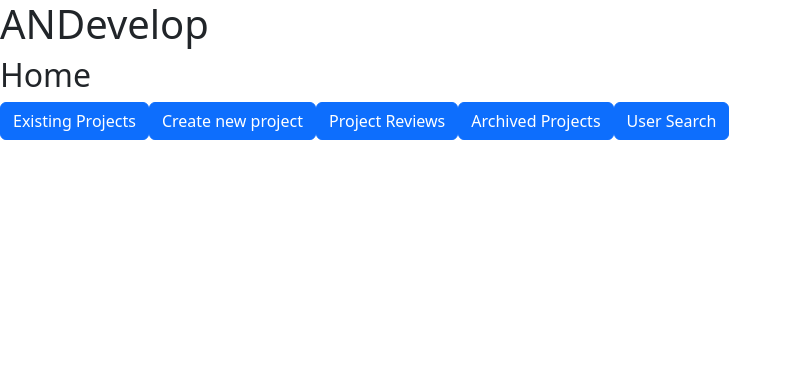
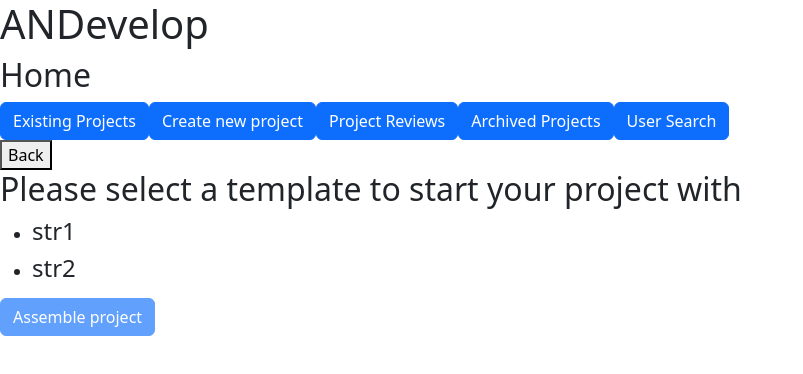
Before and after one commit to 1upskillsystems/ANDevelop, a React (Create React App) app in the folder client/: page /choose-existing-template in a window 1280 px wide. Shown: the top 374 px of the page, without its empty margins (0-803 px from the left). Built offline with nearby package versions, Linux system fonts and the light colour scheme.

Commit message:
addition of template search component with css file, mods to prev components tp render/path and mod to mockData for template differentation

```diff
--- a/client/src/App.js
+++ b/client/src/App.js
@@ -3,6 +3,7 @@ import { Route, Routes } from "react-router-dom";
 import CurrentProjects from "./components/currentProjects";
 import HomePage from "./components/HomePage";
 import TemplateRoute from "./components/templateRoute";
+import TemplateSearch from "./components/templateSearch";
 import { UserContext, useUserContextValue } from "./contexts/userContext";
 import {
   ProjectContext,
@@ -34,6 +35,10 @@ const App = () => {
                 path="/choose-template-route"
                 element={<TemplateRoute />}
               />
+              <Route
+                path="/choose-existing-template"
+                element={<TemplateSearch />}
+              />
             </Routes>
           </main>
           <Test />
--- a/client/src/components/templateRoute.js
+++ b/client/src/components/templateRoute.js
@@ -21,7 +21,7 @@ function TemplateRoute() {
                         </p>
                 </section>
                 <section id="choose-template">
-                    <NavLink to="">
+                    <NavLink to="/choose-existing-template">
                         <button className="">Select exiting template</button>
                     </NavLink>
                         <p>
--- /dev/null
+++ b/client/src/components/templateSearch.css
@@ -0,0 +1,22 @@
+.template-search {
+    display: flex;
+    flex-direction: row;
+    flex-wrap: wrap;
+}
+
+.template-search .hidden {
+    display: none;
+}
+
+.template-search header {
+    width: 100%;
+}
+
+.template-search .template-search-viewport,
+.template-search .template-search-details {
+    width: 50%;
+}
+
+.selected {
+    background-color: #eaeaea;
+}
--- /dev/null
+++ b/client/src/components/templateSearch.js
@@ -0,0 +1,52 @@
+import React, { useState, useContext } from 'react';
+import { NavLink } from "react-router-dom";
+import { TemplateContext } from "../contexts/templateContext";
+import Button from "react-bootstrap/Button";
+import "./templateSearch.css";
+
+function TemplateSearch() {
+
+    const temp = useContext(TemplateContext);
+    let [templateObj, setTemplateObj] = useState([]);
+
+    return(
+        <section className="template-search">
+            <header>
+                <NavLink to="/choose-template-route">
+                    <button>Back</button>
+                </NavLink>
+                <h2>Please select a template to start your project with</h2>
+            </header>
+            <div className="template-search-viewport">
+                <ul className="template-search-list">
+                    {temp.templates.map((elem, i) => {
+                        return <li
+                                    className={`template-search-item ${templateObj.id == elem.id ? 'selected' : ''}` }
+                                    onClick={() => setTemplateObj(templateObj = elem)}
+                                    key={i}
+                                >
+                                    <h4>{elem.template_name}</h4>
+                                </li>
+                    })}
+                </ul>
+            </div>
+            <div className="template-search-details">
+                <div className={`wrapper${(templateObj == 0) ? " hidden" : ""}`}>
+                    <h2>{templateObj.template_name}</h2>
+                    <p>{templateObj.desciption}</p>
+                    <p><strong>Difficulty:</strong> {templateObj.difficulty_rating}</p>
+                    <hr />
+                    <h2>Recommendations</h2>
+                    <p><strong>Expected duration:</strong> {templateObj.time_esitmate}</p>
+                    <p><strong>Team size:</strong> {templateObj.team_estimate}</p>
+                </div>
+            </div>
+            <footer>
+                <Button disabled={(templateObj == 0) ? "disabled" : ""}>Assemble project</Button>
+            </footer>
+        </section>
+    );
+
+};
+
+export default TemplateSearch;
--- a/client/src/mockData.js
+++ b/client/src/mockData.js
@@ -49,18 +49,18 @@ export const projects = [
 export const templates = [
   {
     id: 1,
-    template_name: "str",
-    desciption: "str",
-    difficulty_rating: "int",
-    time_esitmate: "int",
-    team_estimate: "int",
+    template_name: "str1",
+    desciption: "str1",
+    difficulty_rating: "int1",
+    time_esitmate: "int1",
+    team_estimate: "int1",
   },
   {
     id: 2,
-    template_name: "str",
-    desciption: "str",
-    difficulty_rating: "int",
-    time_esitmate: "int",
-    team_estimate: "int",
+    template_name: "str2",
+    desciption: "str2",
+    difficulty_rating: "int2",
+    time_esitmate: "int2",
+    team_estimate: "int2",
   },
 ];
```
